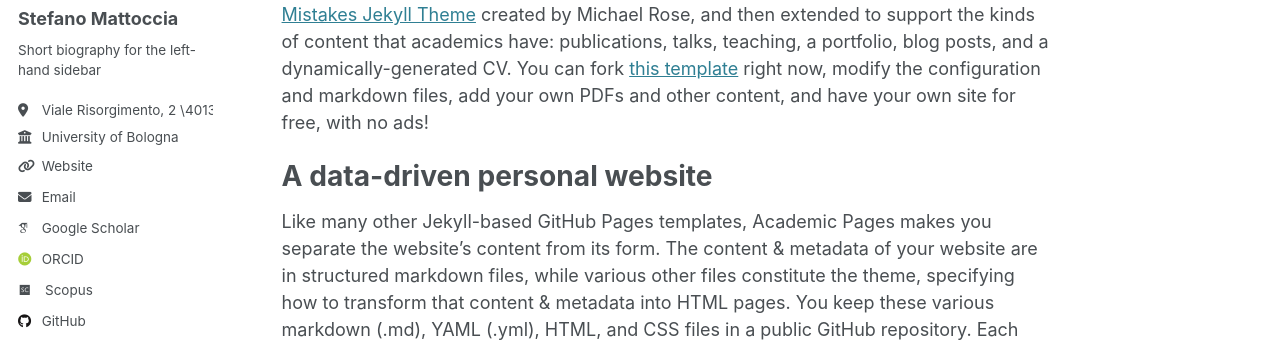
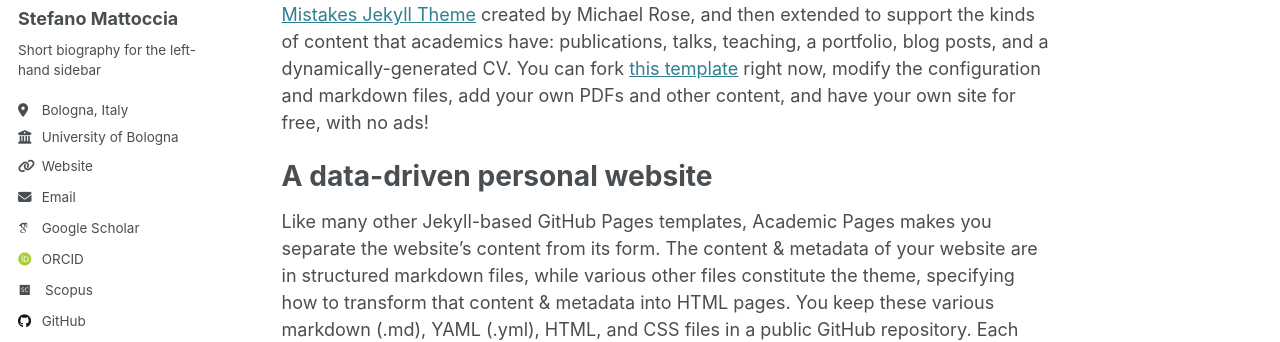
Before and after one commit to stefanomattoccia/stefanomattoccia.github.io, a Jekyll site: the page built from _pages/about.md, in a window 1280 px wide. Shown: the part 283-625 px from the top of the page. Built offline with Jekyll 4.4.1, drawn with Linux system fonts in a browser that asks for light colours; some web fonts are replaced.

Commit message:
Update _config.yml

```diff
--- a/_config.yml
+++ b/_config.yml
@@ -26,7 +26,7 @@ author:
   name             : "Stefano Mattoccia"
   pronouns         : # example: "she/her"
   bio              : "Short biography for the left-hand sidebar"
-  location         : "Viale Risorgimento, 2 \\40136 Bologna, Italy"
+  location         : "Bologna, Italy"
   employer         : "University of Bologna"
   uri              : "https://www.unibo.it/sitoweb/stefano.mattoccia/en"
   email            : "stefano.mattoccia@unibo.it"
```
